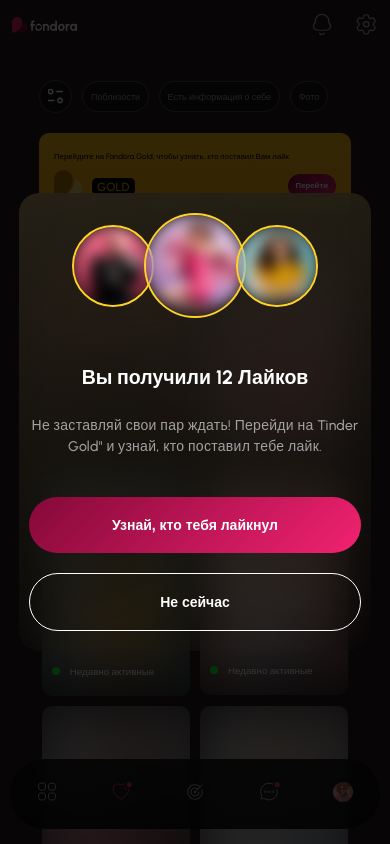
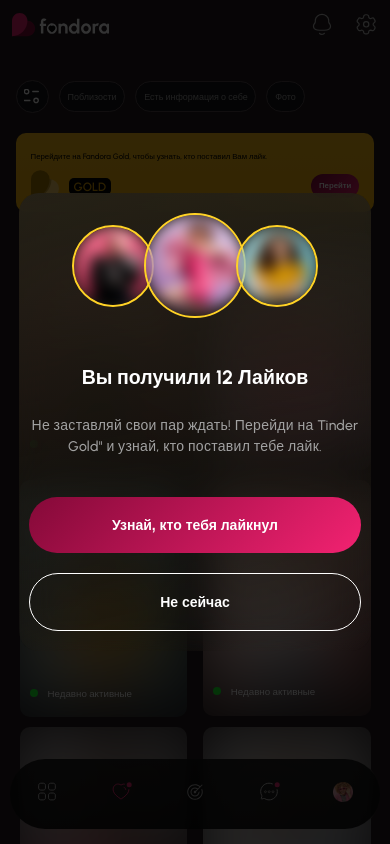
Before and after one commit to dmitryfrontender/fondora, a React (Create React App) app: page /likes in a window 390 px wide. Built offline with nearby package versions, Linux system fonts and the light colour scheme.

Commit message:
addaptive changes

```diff
--- a/src/components/MobileTop/MobileTop.scss
+++ b/src/components/MobileTop/MobileTop.scss
@@ -25,8 +25,9 @@
 
 			.logo {
 				svg {
-					// width: clamp(200px , 22vw, 500px);
-					width: clamp(65px, 15vw, 150px);
+
+					// width: clamp(65px, 15vw, 150px);
+					width: clamp(90px, 25vw, 105px);
 					height: clamp(30px, 4vh, 100px);
 				}
 			}
--- a/src/components/Modals/GoalModal/GoalModal.scss
+++ b/src/components/Modals/GoalModal/GoalModal.scss
@@ -8,15 +8,7 @@
 		justify-content: center;
 		flex-direction: column;
 		max-width: 95vw;
-		// gap: 10px;
-		// img{
-		//     position: absolute;
-		//     top: 0;
-		//     left: 0;
-		//     width: 100%;
-		//     height: 100%;
-		//     object-fit: cover;
-		// }
+		width: 80%;
 		img {
 			max-width: -webkit-fill-available;
 		}
--- a/src/pages/GoalPage/GoalPage.scss
+++ b/src/pages/GoalPage/GoalPage.scss
@@ -126,7 +126,7 @@
 				object-fit: fill;
 			}
 			.bg {
-				background: rgba(0, 0, 0, 0.3);
+				background: rgba(0, 0, 0, 0.1);
 				width: 100%;
 				height: 100%;
 				position: absolute;
--- a/src/pages/LikesTopProfile/LikesTopProfilePage.scss
+++ b/src/pages/LikesTopProfile/LikesTopProfilePage.scss
@@ -1,4 +1,7 @@
+.App{
+	.pageWrapper{
 		.LikesTopProfile {
+
 			.PagesWrapper {
 				width: 600px;
 				.topButtons {
@@ -179,4 +182,9 @@
 				}
 			}
 		}
+
+	}
+}
+
+
 @import url('./MediaLikesTopProfile.scss');
--- a/src/pages/LikesTopProfile/MediaLikesTopProfile.scss
+++ b/src/pages/LikesTopProfile/MediaLikesTopProfile.scss
@@ -9,7 +9,7 @@
 				position: relative;
 				top: 60px;
 				.PagesWrapper {
-					width: auto !important;
+					width: -webkit-fill-available !important;
 					margin: 0 20px;
 					.topButtons {
 						max-width: 90vw;
@@ -31,7 +31,8 @@
 						padding-bottom: 120px;
 						.item {
 							// width: auto !important;
-							width: clamp(75px, 38vw, 210px) !important;
+							// width: clamp(75px, 38vw, 210px) !important;
+							width: clamp(75px, 43vw, 210px) !important;
 							.userPhoto {
 								img {
 									width: clamp(160px, 38vw, 240px);
@@ -44,9 +45,12 @@
 		}
 	}
 }
-@media screen and (max-width: 425px) {
+@media screen and (max-width: 480px) {
+	.App{
+		.pageWrapper{
 			.LikesTopProfile {
 				.PagesWrapper {
+					margin: 0 4vw;
 					.topButtons {
 						.filter {
 							padding: 2vw !important;
@@ -81,6 +85,9 @@
 					}
 					.pageGallery {
 						justify-content: space-between;
+						margin-bottom: unset;
+						margin: 0 auto 50px;
+						max-width: clamp(250px, 90vw, 800px);
 						.item {
 							.userPhoto {
 								img {
@@ -120,9 +127,15 @@
 					}
 				}
 			}
+
+		}
+	}
+
 }
 
 @media screen and (max-width: 300px) {
+	.App{
+		.pageWrapper{
 			.LikesTopProfile {
 				.PagesWrapper {
 					.pageGallery {
@@ -154,9 +167,15 @@
 					}
 				}
 			}
+
+		}
+	}
+
 }
 
 @media screen and (max-width: 211px) {
+	.App{
+		.pageWrapper{
 			.LikesTopProfile {
 				.PagesWrapper {
 					.pageGallery {
@@ -170,4 +189,8 @@
 					}
 				}
 			}
+
 		}
+	}
+
+}
```
Lines whose indentation alone changed are shown as unchanged.
